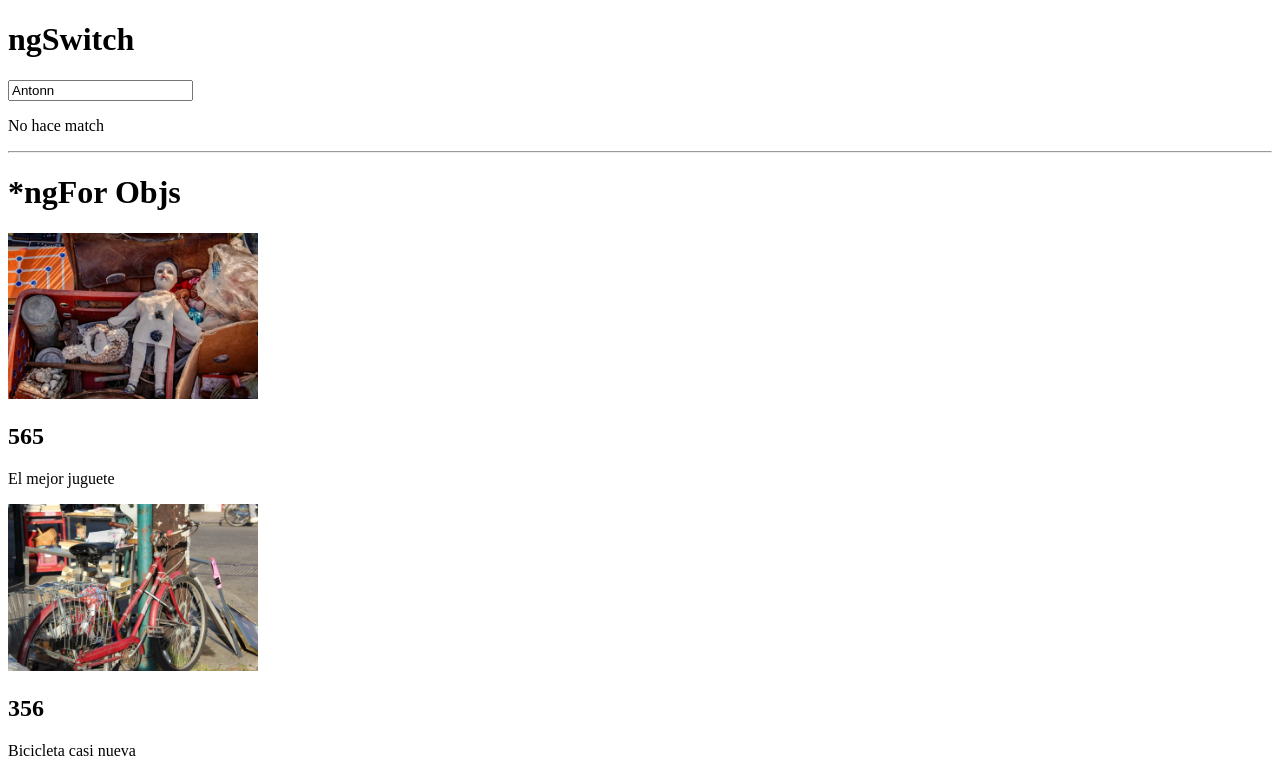
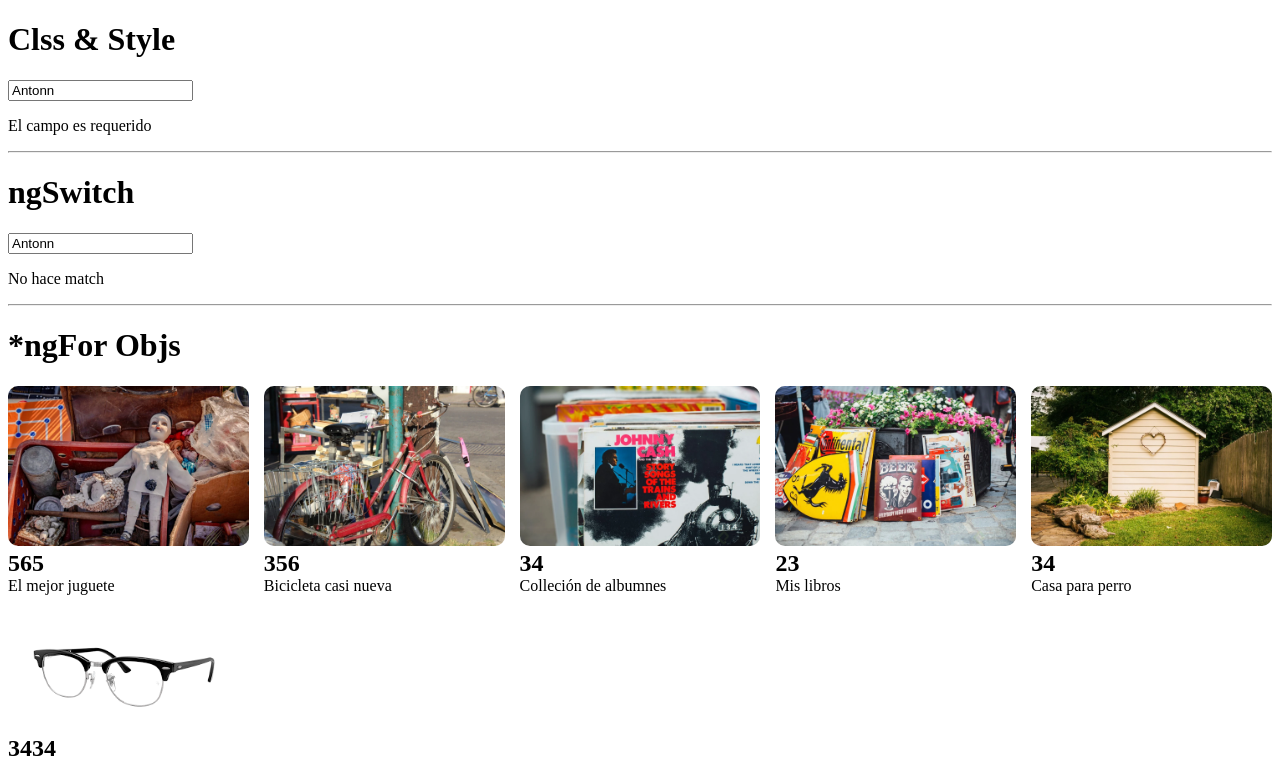
Before and after one commit to antuansabe/angular-fundamentals, an Angular app: page / in a window 1280 px wide. Shown: the top 762 px of the page. Built offline with nearby package versions, Linux system fonts and the light colour scheme.

Commit message:
class and style

```diff
--- a/src/app/app.component.html
+++ b/src/app/app.component.html
@@ -1,3 +1,9 @@
+<h1>Clss & Style </h1>
+<input type="text" required #nameInput2="ngModel" [(ngModel)]="person.name" />
+<p class="message-error"> El campo es requerido </p>
+
+
+<hr/>
 <h1> ngSwitch </h1>
 <input type="text" required [(ngModel)]="person.name" />
 <div [ngSwitch]="person.name">
@@ -9,9 +15,9 @@
 
 <hr/>
 <h1> *ngFor Objs </h1>
-<div>
+<div class="products--grid">
   <div *ngFor= "let product of products">
-    <img width="250" [src]="product.image" alt="image">
+    <img [src]="product.image" alt="image">
     <h2>{{ product.price }} </h2>
     <p> {{ product.name }}  </p>
   </div>
--- a/src/app/app.component.scss
+++ b/src/app/app.component.scss
@@ -4,3 +4,34 @@
   overflow: auto;
   background: rebeccapurple;
 }
+
+//Movile
+.products--grid {
+  display: flex;
+  flex-direction: column;
+  div {
+    img {
+      width: 100%;
+      border-radius: 10px;
+    }
+    h2, p {
+      margin: 0;
+    }
+  }
+}
+//Tablets
+@media screen and (min-width: 40em) {
+  .products--grid{
+    display: grid;
+    grid-template-columns: repeat(4, 1fr);
+    grid-gap: 15px;
+  }
+}
+//Desktop
+  @media screen and (min-width: 62em) {
+    .products--grid{
+      display: grid;
+      grid-template-columns: repeat(5, 1fr);
+      grid-gap: 15px;
+      }
+  }
```
